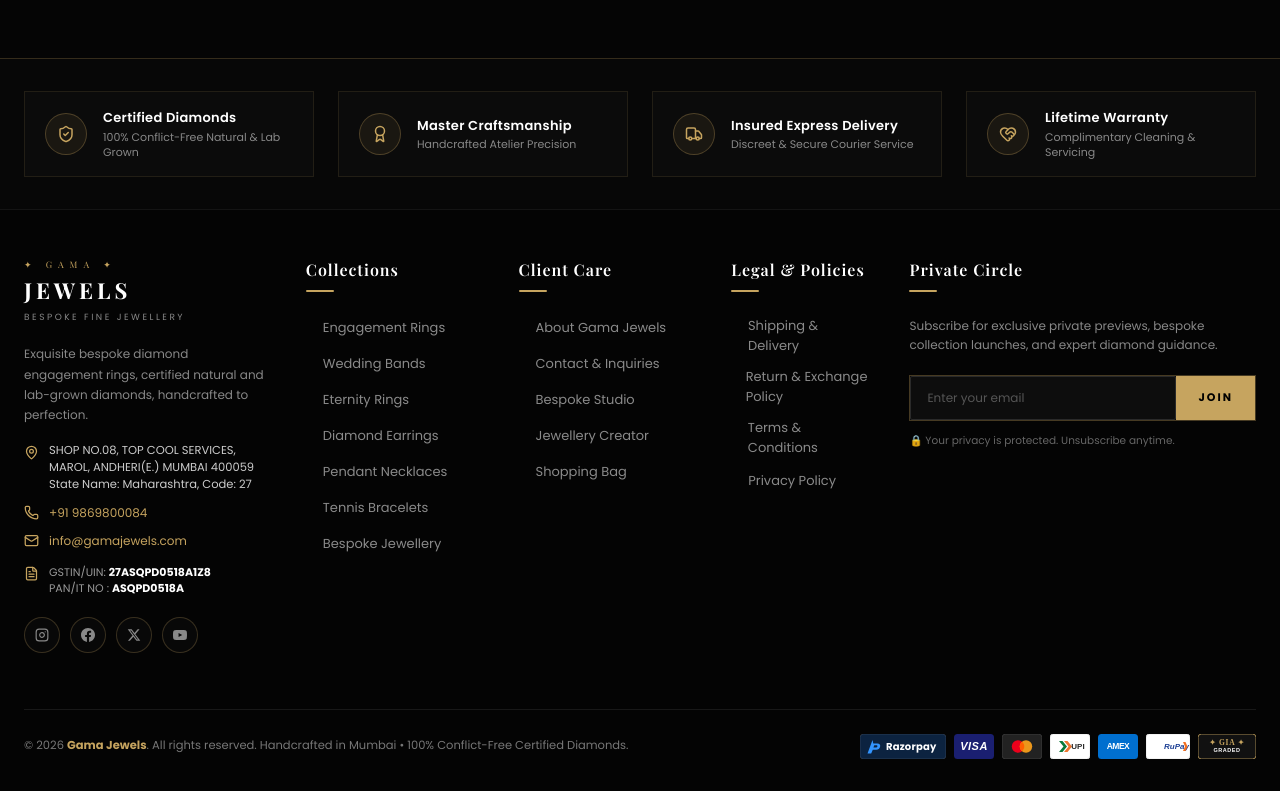
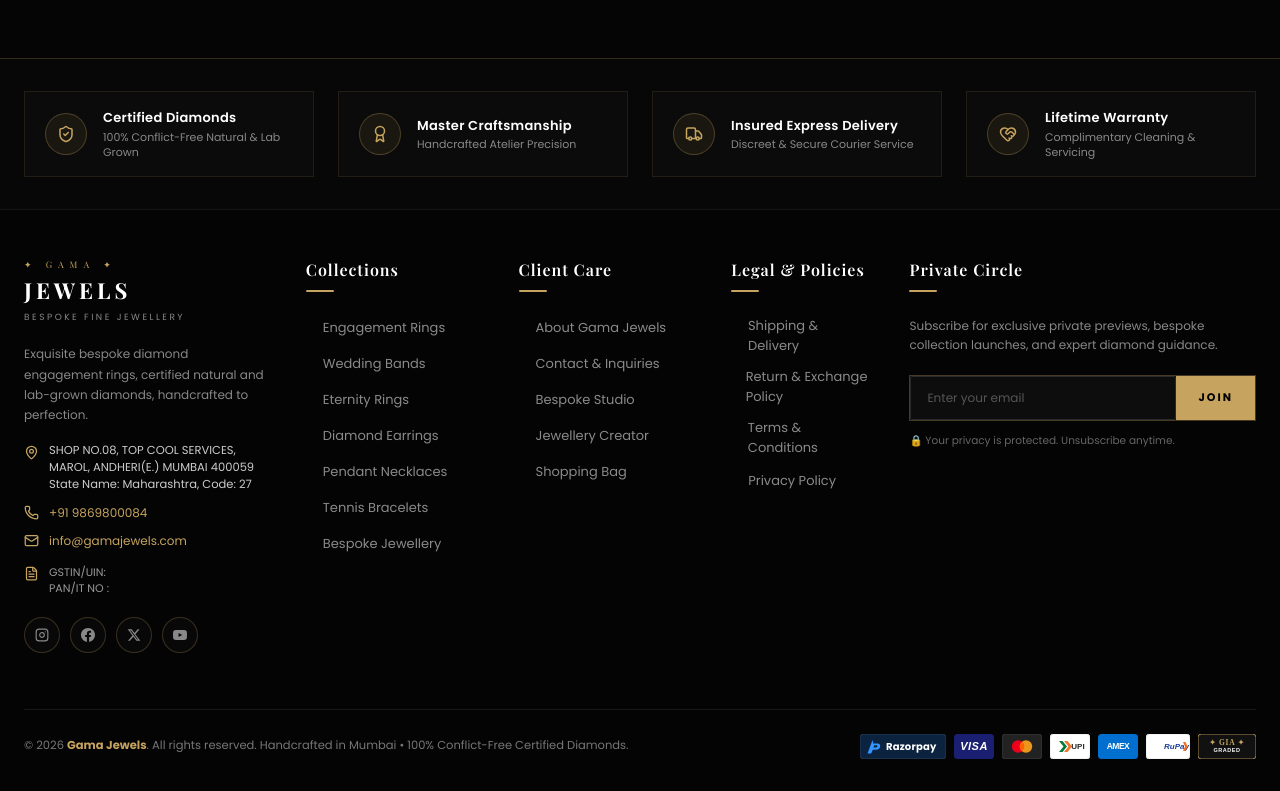
Before and after one commit to yogesh-chy/gama-diamonds-frontend, a Next.js app: page / in a window 1280 px wide. Shown: the part 6971-7762 px from the top of the page. Built offline with nearby package versions, Linux system fonts and the light colour scheme; no server answers; a web font is replaced by a local one.

Commit message:
Remove GSTIN and PAN details from footer
Removed GSTIN and PAN information from the footer.

```diff
--- a/src/components/layout/Footer.tsx
+++ b/src/components/layout/Footer.tsx
@@ -259,8 +259,8 @@ export default function Footer() {
                 <div className="footer-contact-item" style={{ alignItems: "flex-start", marginTop: "4px" }}>
                   <FileText size={15} className="footer-contact-icon" style={{ marginTop: "2px" }} />
                   <span style={{ fontSize: "11px", color: "#999999", lineHeight: "1.5" }}>
-                    GSTIN/UIN: <strong style={{ color: "#ffffff" }}>27ASQPD0518A1Z8</strong> <br />
-                    PAN/IT NO : <strong style={{ color: "#ffffff" }}>ASQPD0518A</strong>
+                    GSTIN/UIN: <strong style={{ color: "#ffffff" }}></strong> <br />
+                    PAN/IT NO : <strong style={{ color: "#ffffff" }}></strong>
                   </span>
                 </div>
               </div>
```
